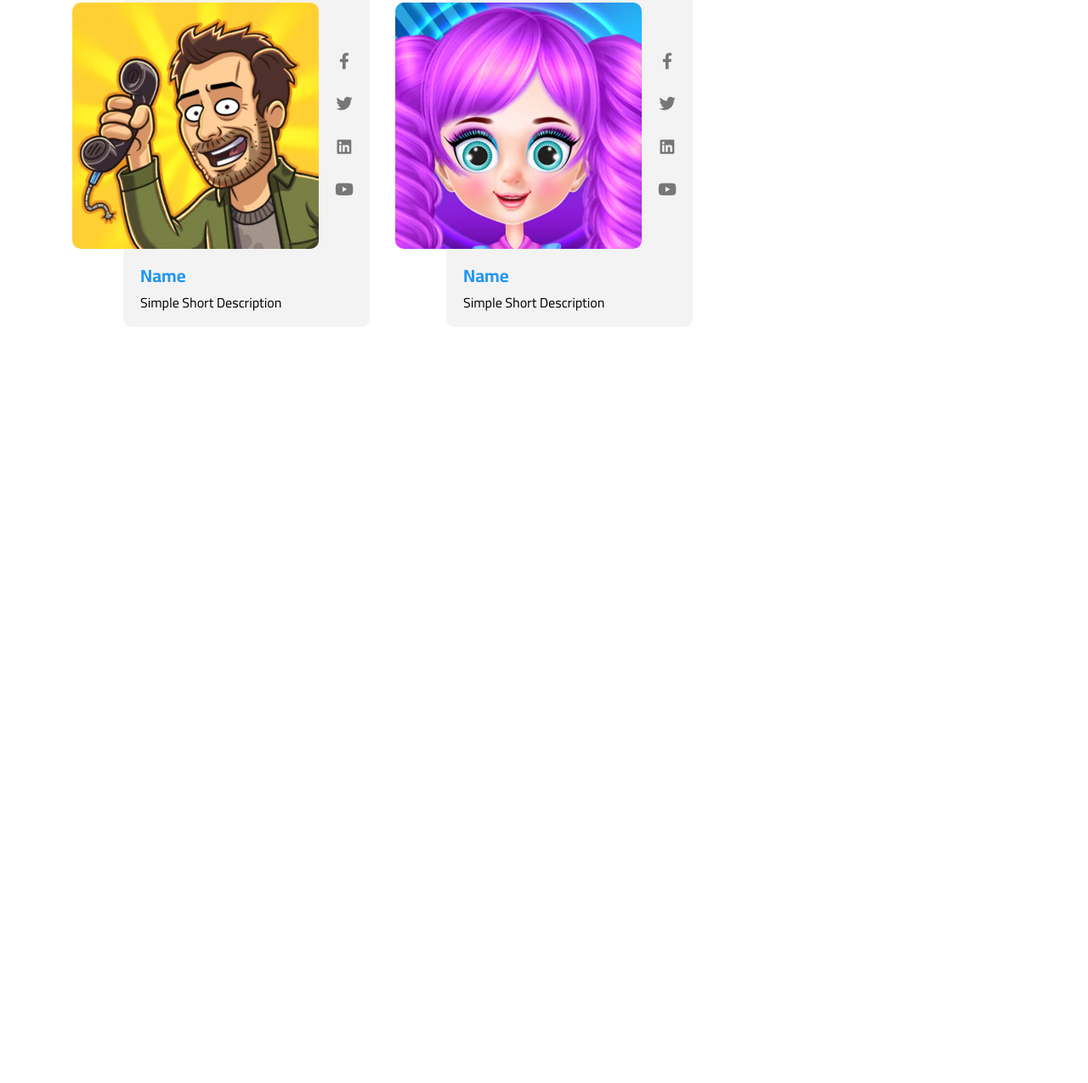
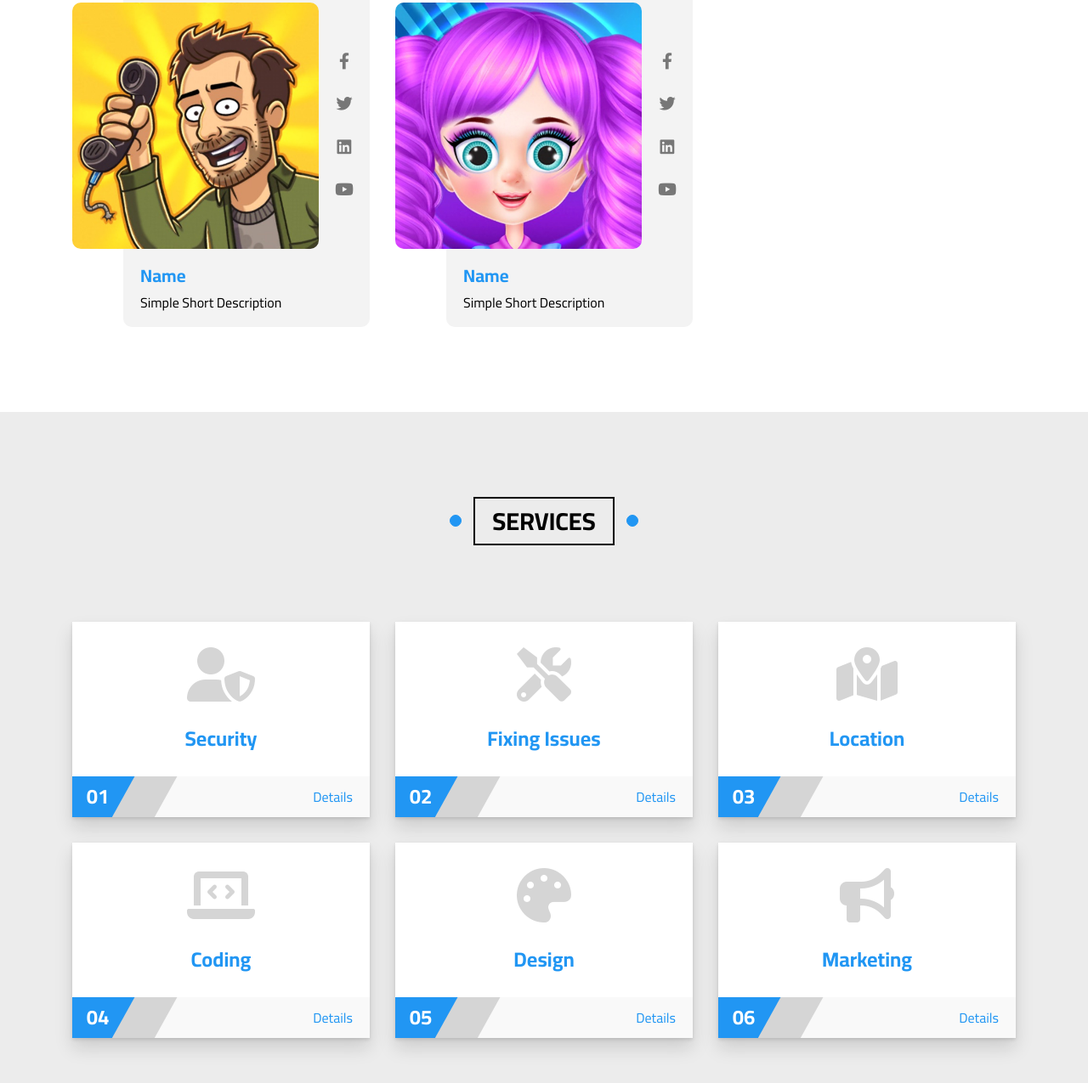
Before and after one commit to SamehRefaay/elzero-template-repo, a plain HTML site: page index.html in a window 1280 px wide. Shown: the part 6038-7313 px from the top of the page at 85% size. Before the commit the page ends 6423 px from the top, so only its background shows below. Drawn offline with Linux system fonts and the light colour scheme.

Commit message:
services section has been added

```diff
--- a/css/main.css
+++ b/css/main.css
@@ -718,7 +718,7 @@ header .mega-menu {
 /* Start Team Members */
 .team-members {
   padding-top: var(--section-padding-top);
-  padding-top: var(--section-padding-bottom);
+  padding-bottom: var(--section-padding-bottom);
 }
 .team-members .container {
   display: grid;
@@ -811,7 +811,102 @@ header .mega-menu {
   margin-bottom: 20px;
 }
 /* End Team Members */
+/* Start Services */
+.services {
+  padding-top: var(--section-padding-top);
+  padding-bottom: var(--section-padding-bottom);
+  position: relative;
+  background-color: var(--section-background);
+}
+.services .container {
+  display: grid;
+  grid-template-columns: repeat(auto-fill, minmax(300px, 1fr));
+  gap: 30px;
+}
+.services .box {
+  counter-increment: services;
+  position: relative;
+  background-color: white;
+  padding: 30px 0 0;
+  text-align: center;
+  box-shadow: 0 12px 20px 0 rgb(0 0 0 / 13%), 0 2px 4px 0 rgb(0 0 0 / 12%);
+}
+.services .box::before {
+  position: absolute;
+  content: "";
+  left: 50%;
+  top: -3px;
+  transform: translateX(-50%);
+  width: 0px;
+  height: 3px;
+  background-color: var(--main-color);
+  transition: var(--main-transition);
+  -webkit-transform: translateX(-50%);
+  -moz-transform: translateX(-50%);
+  -ms-transform: translateX(-50%);
+  -o-transform: translateX(-50%);
+  -webkit-transition: var(--main-transition);
+  -moz-transition: var(--main-transition);
+  -ms-transition: var(--main-transition);
+  -o-transition: var(--main-transition);
+}
+.services .box:hover::before {
+  width: 100%;
+}
+.services .box i {
+  color: #d5d5d5;
+}
+.services .box:hover i {
+  color: var(--main-color);
+}
+.services .box h3 {
+  margin: 30px 0;
+  font-size: 1.5em;
+  font-weight: bold;
+  color: var(--main-color);
+}
+.services .box .info {
+  padding: 15px 20px;
+  background-color: #f9f9f9;
+  position: relative;
+}
+.services .box .info::before {
+  position: absolute;
+  content: "0" counter(services);
+  left: 0;
+  bottom: 0;
+  background-color: var(--main-color);
+  width: 60px;
+  height: 100%;
+  display: flex;
+  justify-content: center;
+  align-items: center;
+  font-size: 1.5em;
+  font-weight: bold;
+  color: white;
+  padding-right: 20px;
+}
+.services .box .info::after {
+  position: absolute;
+  content: "";
+  left: 60px;
+  bottom: 0;
+  width: 50px;
+  height: 100%;
+  background-color: #d5d5d5;
+  transform: skew(-29deg);
+  -webkit-transform: skew(-29deg);
+  -moz-transform: skew(-29deg);
+  -ms-transform: skew(-29deg);
+  -o-transform: skew(-29deg);
+}
+.services .box .info a {
+  display: block;
+  color: var(--main-color);
+  text-align: right;
+}
 
+/* End Services */
 /* Start Animation */
 @keyframes ups-and-downs {
   0%,
--- a/index.html
+++ b/index.html
@@ -523,5 +523,54 @@
       </div>
     </div>
     <!-- End Team Members -->
+    <!-- Start Services -->
+    <div class="services" id="services">
+      <h2 class="main-heading">Services</h2>
+      <div class="container">
+        <div class="box">
+          <i class="fas fa-user-shield fa-4x"></i>
+          <h3>Security</h3>
+          <div class="info">
+            <a href="#">Details</a>
+          </div>
+        </div>
+        <div class="box">
+          <i class="fas fa-tools fa-4x"></i>
+          <h3>Fixing Issues</h3>
+          <div class="info">
+            <a href="#">Details</a>
+          </div>
+        </div>
+        <div class="box">
+          <i class="fas fa-map-marked-alt fa-4x"></i>
+          <h3>Location</h3>
+          <div class="info">
+            <a href="#">Details</a>
+          </div>
+        </div>
+        <div class="box">
+          <i class="fas fa-laptop-code fa-4x"></i>
+          <h3>Coding</h3>
+          <div class="info">
+            <a href="#">Details</a>
+          </div>
+        </div>
+        <div class="box">
+          <i class="fas fa-palette fa-4x"></i>
+          <h3>Design</h3>
+          <div class="info">
+            <a href="#">Details</a>
+          </div>
+        </div>
+        <div class="box">
+          <i class="fas fa-bullhorn fa-4x"></i>
+          <h3>Marketing</h3>
+          <div class="info">
+            <a href="#">Details</a>
+          </div>
+        </div>
+      </div>
+    </div>
+    <!-- End Services -->
   </body>
 </html>
```
